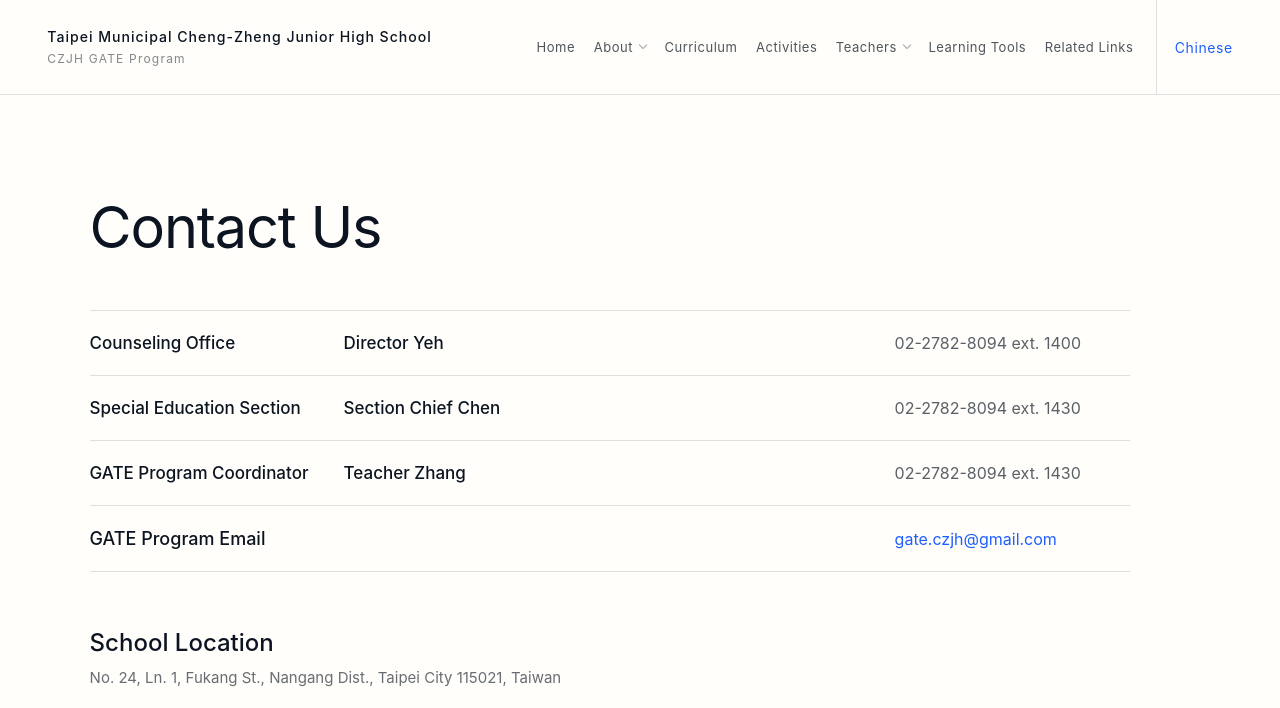
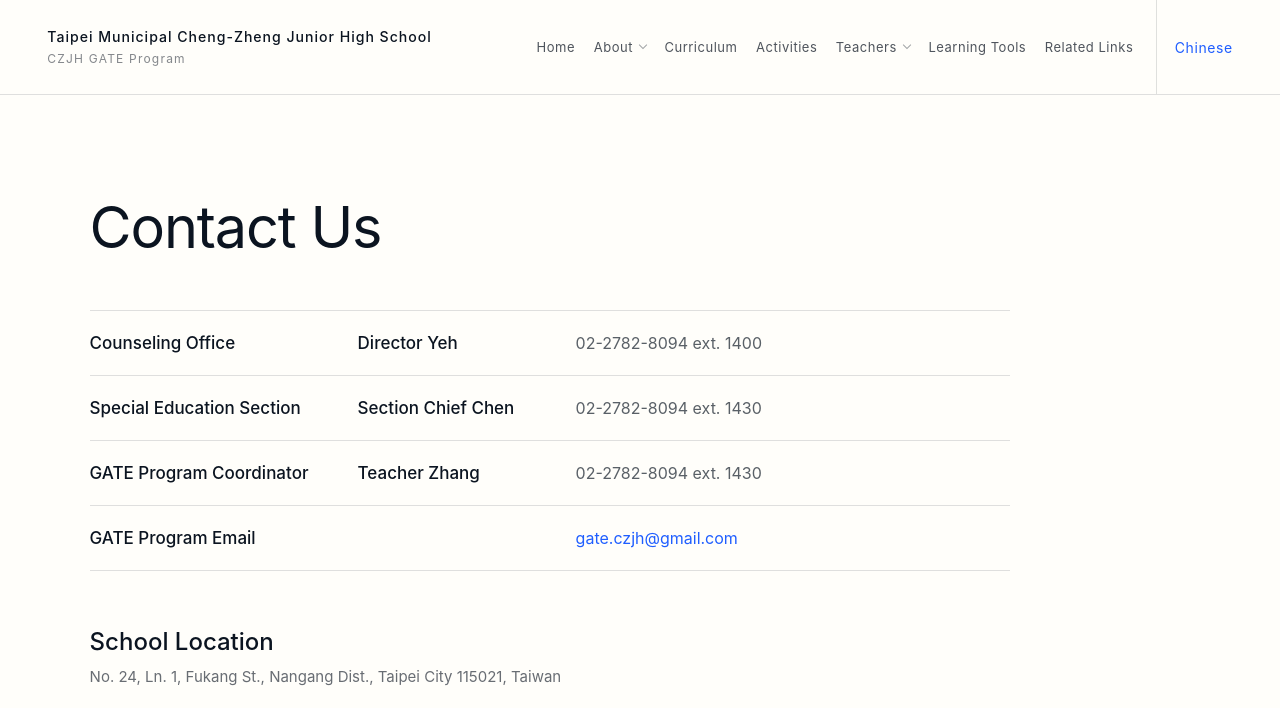
Before and after one commit to gateczjh/gateczjh.github.io, a Jekyll site: the page built from en/about/contact.html, in a window 1280 px wide and 1312 px high. Shown: the top 708 px of the window. Built offline with Jekyll 4.4.1, drawn with Linux system fonts in a browser that asks for light colours; grey boxes are pictures that could not be loaded.

Commit message:
20260920_2130

```diff
--- a/en/about/contact.html
+++ b/en/about/contact.html
@@ -2,6 +2,62 @@
 layout: en-page
 title: Contact Us
 ---
+
+<style>
+.contact-fixed-list {
+  max-width: 920px;
+  margin-bottom: 48px;
+  border-top: 1px solid var(--line);
+}
+
+.contact-fixed-row {
+  display: grid;
+  grid-template-columns: 240px 190px 240px;
+  column-gap: 28px;
+  align-items: center;
+  padding: 22px 0;
+  border-bottom: 1px solid var(--line);
+}
+
+.contact-fixed-unit,
+.contact-fixed-person {
+  font-size: 17px;
+  font-weight: 500;
+  white-space: nowrap;
+}
+
+.contact-fixed-value {
+  font-size: 16px;
+  color: rgba(11, 20, 32, 0.68);
+  white-space: nowrap;
+}
+
+.contact-fixed-value a {
+  color: var(--accent);
+}
+
+.contact-fixed-email-label {
+  grid-column: 1 / 3;
+  font-size: 17px;
+  font-weight: 500;
+}
+
+.contact-fixed-email-value {
+  grid-column: 3;
+}
+
+@media (max-width: 860px) {
+  .contact-fixed-row {
+    grid-template-columns: 1fr;
+    gap: 7px;
+  }
+
+  .contact-fixed-email-label,
+  .contact-fixed-email-value {
+    grid-column: auto;
+  }
+}
+</style>
 
 <main class="page-shell">
 
@@ -9,42 +65,34 @@ title: Contact Us
     <h1 class="page-title">Contact Us</h1>
   </div>
 
+  <div class="contact-fixed-list">
 
-  <div class="contact-list contact-list-wide">
-
-    <div class="contact-row contact-row-staff">
-      <div class="contact-label contact-label-person contact-label-person-en">
-        <span class="contact-unit">Counseling Office</span>
-        <span class="contact-person">Director Yeh</span>
-      </div>
-      <div class="contact-value contact-phone">02-2782-8094 ext. 1400</div>
+    <div class="contact-fixed-row">
+      <div class="contact-fixed-unit">Counseling Office</div>
+      <div class="contact-fixed-person">Director Yeh</div>
+      <div class="contact-fixed-value">02-2782-8094 ext. 1400</div>
     </div>
 
-    <div class="contact-row contact-row-staff">
-      <div class="contact-label contact-label-person contact-label-person-en">
-        <span class="contact-unit">Special Education Section</span>
-        <span class="contact-person">Section Chief Chen</span>
-      </div>
-      <div class="contact-value contact-phone">02-2782-8094 ext. 1430</div>
+    <div class="contact-fixed-row">
+      <div class="contact-fixed-unit">Special Education Section</div>
+      <div class="contact-fixed-person">Section Chief Chen</div>
+      <div class="contact-fixed-value">02-2782-8094 ext. 1430</div>
     </div>
 
-    <div class="contact-row contact-row-staff">
-      <div class="contact-label contact-label-person contact-label-person-en">
-        <span class="contact-unit">GATE Program Coordinator</span>
-        <span class="contact-person">Teacher Zhang</span>
-      </div>
-      <div class="contact-value contact-phone">02-2782-8094 ext. 1430</div>
+    <div class="contact-fixed-row">
+      <div class="contact-fixed-unit">GATE Program Coordinator</div>
+      <div class="contact-fixed-person">Teacher Zhang</div>
+      <div class="contact-fixed-value">02-2782-8094 ext. 1430</div>
     </div>
 
-    <div class="contact-row contact-row-email">
-      <div class="contact-label">GATE Program Email</div>
-      <div class="contact-value">
+    <div class="contact-fixed-row">
+      <div class="contact-fixed-email-label">GATE Program Email</div>
+      <div class="contact-fixed-value contact-fixed-email-value">
         <a href="mailto:gate.czjh@gmail.com">gate.czjh@gmail.com</a>
       </div>
     </div>
 
   </div>
-
 
   <div class="map-block">
 
```
Also changed, not shown: zh/about/contact.html (+72 -24 lines).
